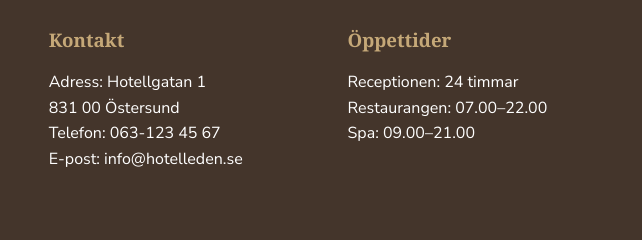
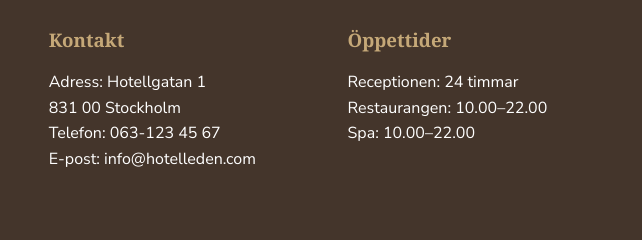
Before and after one commit to Souhar-26/Hotell-Eden, a plain HTML site: page konferens.html in a window 1280 px wide. Shown: the part 541-781 px from the top of the page, 310-952 px from the left. Drawn offline with Linux system fonts and the light colour scheme.

Commit message:
Update konferens.html

```diff
--- a/konferens.html
+++ b/konferens.html
@@ -51,9 +51,9 @@
           <h3>Kontakt</h3>
           <p>
             Adress: Hotellgatan 1<br>
-            831 00 Östersund<br>
+            831 00 Stockholm<br>
             Telefon: 063-123 45 67<br>
-            E-post: info@hotelleden.se
+            E-post: info@hotelleden.com
           </p>
         </div>
 
@@ -61,8 +61,8 @@
           <h3>Öppettider</h3>
           <p>
             Receptionen: 24 timmar<br>
-            Restaurangen: 07.00–22.00<br>
-            Spa: 09.00–21.00
+            Restaurangen: 10.00–22.00<br>
+            Spa: 10.00–22.00
           </p>
         </div>
 
```
